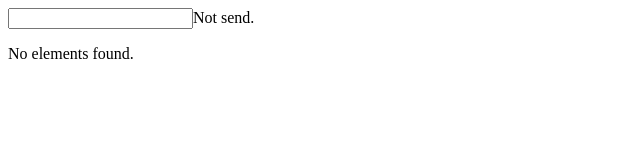
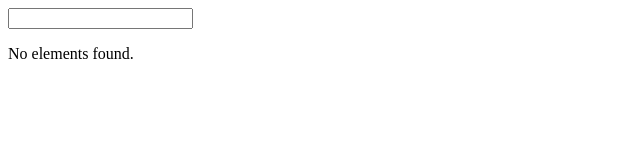
Before and after one commit to koba-masa/scraper, a React (Vite) app: page / in a window 1280 px wide. Shown: the top 160 px of the page, without its empty margins (0-640 px from the left). Built offline with nearby package versions, Linux system fonts and the light colour scheme.

Commit message:
feat: sinnkou 進行状況のステータスを削除する

```diff
--- a/src/components/css_selector.tsx
+++ b/src/components/css_selector.tsx
@@ -4,11 +4,9 @@ export default function CssSelector() {
   const noElementsFoundMessage: Array<string> = ["No elements found."];
 
   const [inputValue, setInputValue] = useState("");
-  const [status, setStatus] = useState("Not send.");
   const [results, setResults] = useState<Array<string>>(noElementsFoundMessage);
 
   const handleInputChange = (event: React.ChangeEvent<HTMLInputElement>) => {
-    setStatus("Sending...");
 
     const cssSelector = event.target.value;
     setInputValue(cssSelector);
@@ -33,8 +31,6 @@ export default function CssSelector() {
     }).catch((error) => {
       setResults([error.message]);
     });
-
-    setStatus("Done");
   };
 
   return (
@@ -46,7 +42,6 @@ export default function CssSelector() {
           value={inputValue}
           onChange={handleInputChange}
         />
-        <span>{status}</span>
       </div>
       <div>
         {
```
